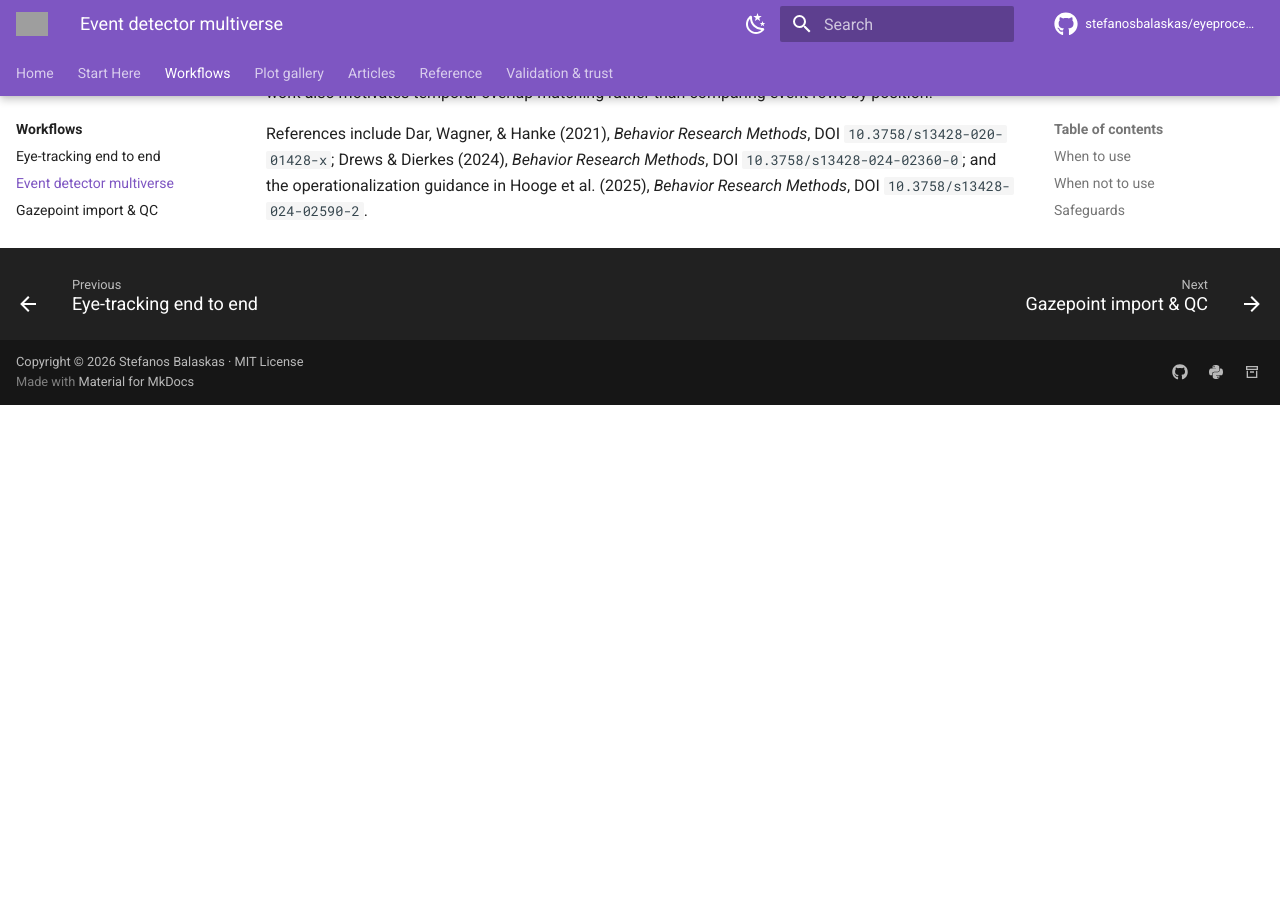
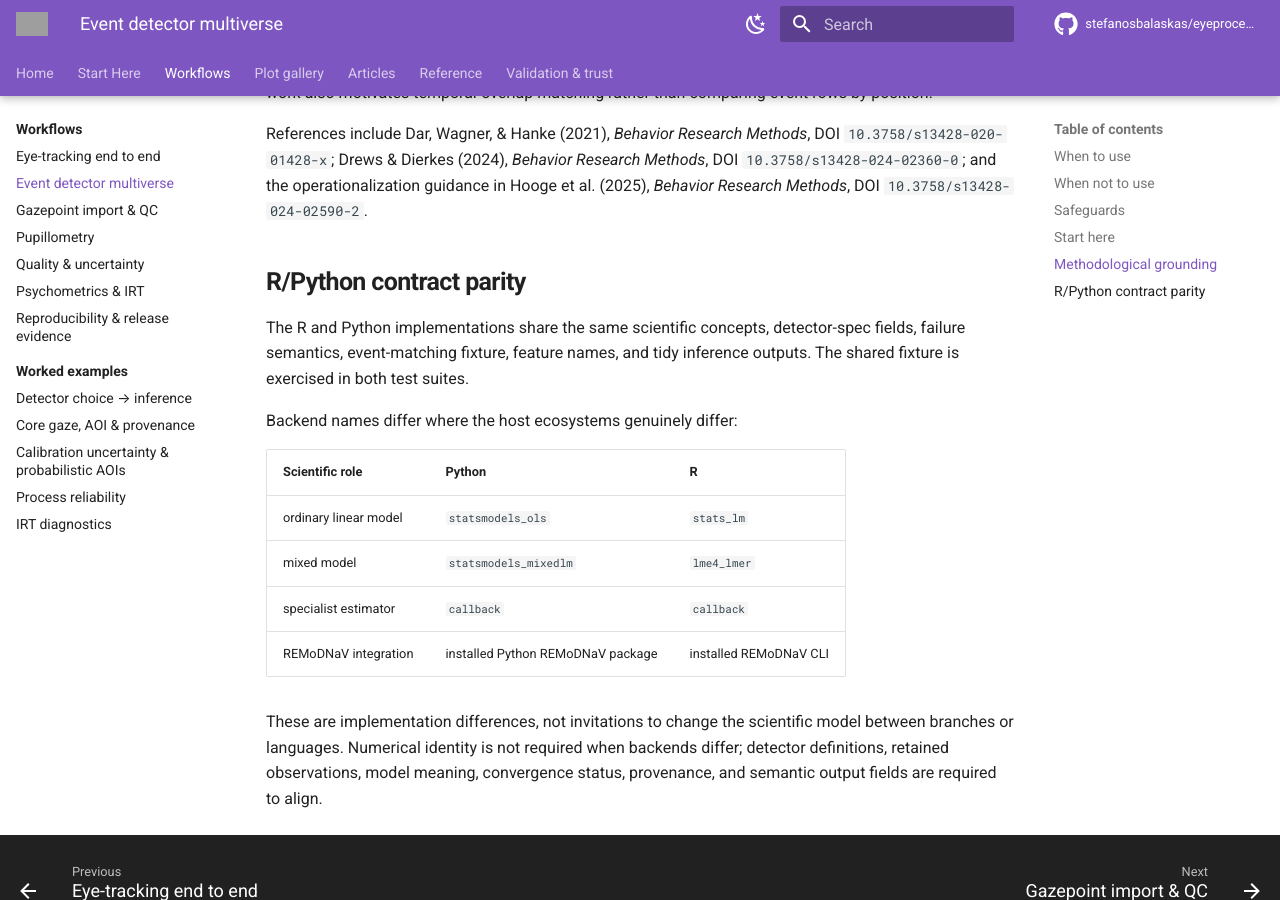
Before and after one commit to stefanosbalaskas/eyeprocesspy, an MkDocs documentation site: the page built from docs/guides/event-detector-multiverse.md, in a window 1280 px wide and 900 px high, scrolled down 2030 px. Built offline with MkDocs 1.6.1 and Material for MkDocs 9.7.7, drawn with Linux system fonts in a browser that asks for light colours; comment, search, counter and statistics services are not loaded; before the commit the page ends 2435 px from its top, so only the background shows below that; grey boxes are pictures that could not be loaded.

Commit message:
docs: document R Python detector parity

```diff
--- a/docs/guides/event-detector-multiverse.md
+++ b/docs/guides/event-detector-multiverse.md
@@ -55,3 +55,19 @@
 Threshold-based I-VT and I-DT algorithms remain common, but detector performance depends on the signal, task, sampling characteristics, noise, and event types present. Recent methodological guidance emphasizes that detector choice should be aligned with the signal and research question rather than treated as universally interchangeable. REMoDNaV extends adaptive velocity-based classification for natural viewing and detects saccades, post-saccadic oscillations, fixations, and pursuit. Event-matching work also motivates temporal-overlap matching rather than comparing event rows by position.
 
 References include Dar, Wagner, & Hanke (2021), *Behavior Research Methods*, DOI `10.3758/s13428-020-01428-x`; Drews & Dierkes (2024), *Behavior Research Methods*, DOI `10.3758/s13428-024-02360-0`; and the operationalization guidance in Hooge et al. (2025), *Behavior Research Methods*, DOI `10.3758/s13428-024-02590-2`.
+
+
+## R/Python contract parity
+
+The R and Python implementations share the same scientific concepts, detector-spec fields, failure semantics, event-matching fixture, feature names, and tidy inference outputs. The shared fixture is exercised in both test suites.
+
+Backend names differ where the host ecosystems genuinely differ:
+
+| Scientific role | Python | R |
+| --- | --- | --- |
+| ordinary linear model | `statsmodels_ols` | `stats_lm` |
+| mixed model | `statsmodels_mixedlm` | `lme4_lmer` |
+| specialist estimator | `callback` | `callback` |
+| REMoDNaV integration | installed Python REMoDNaV package | installed REMoDNaV CLI |
+
+These are implementation differences, not invitations to change the scientific model between branches or languages. Numerical identity is not required when backends differ; detector definitions, retained observations, model meaning, convergence status, provenance, and semantic output fields are required to align.
```
